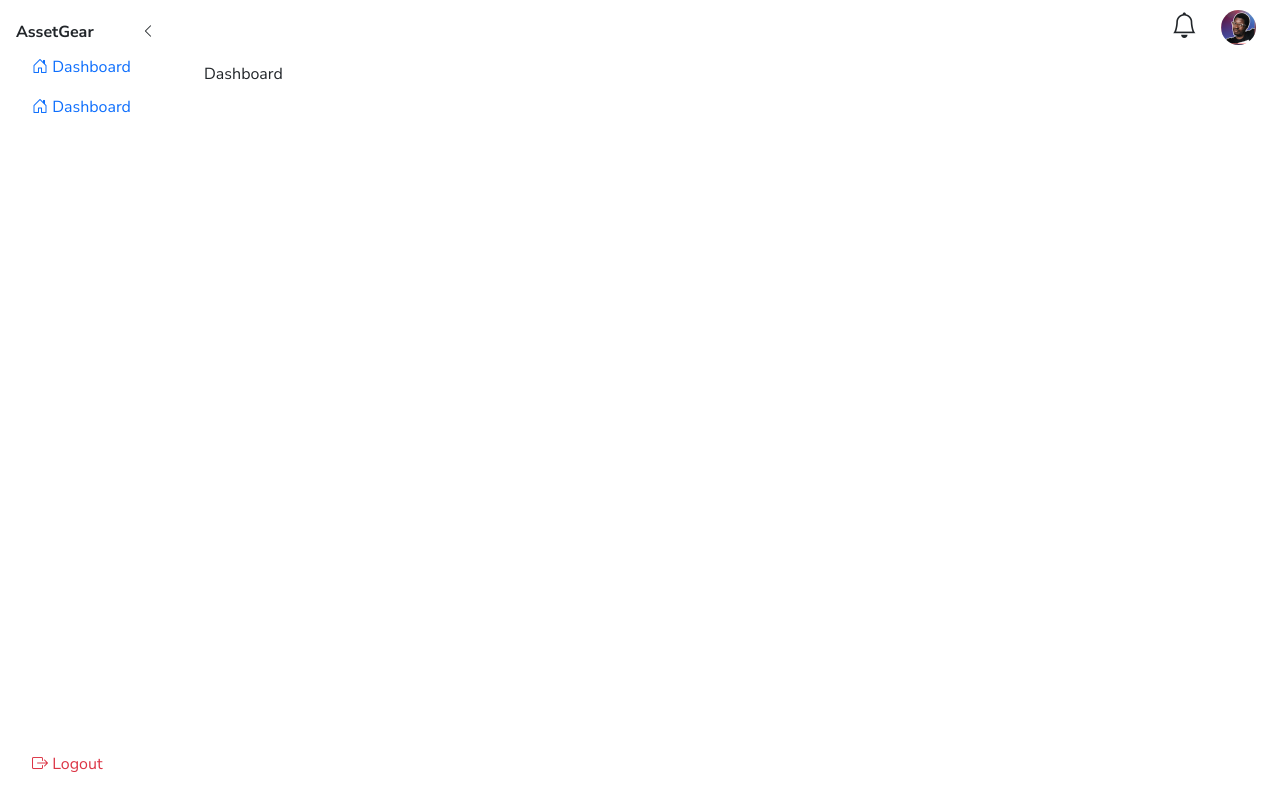
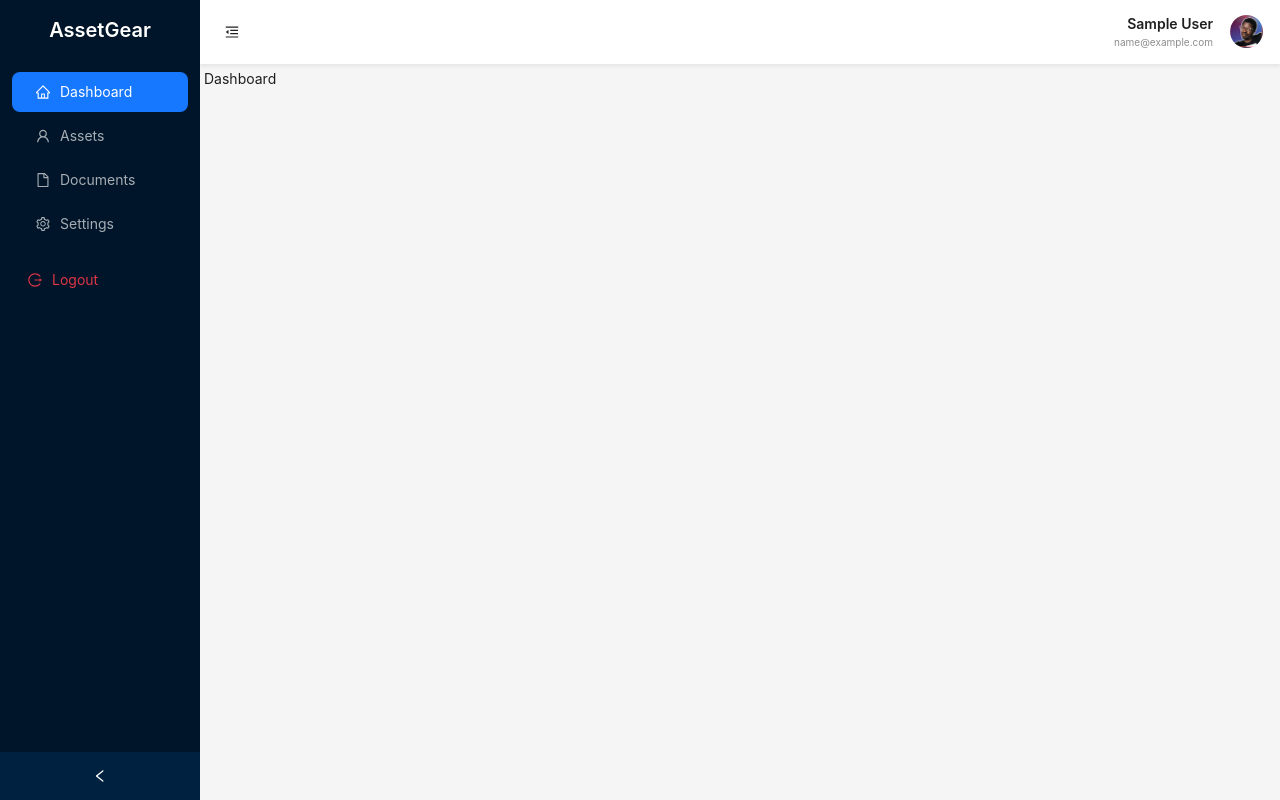
Before and after one commit to officelimex/assetgear, a React (Vite) app in the folder frontend/: page /app in a window 1280 px wide. Built offline with nearby package versions, Linux system fonts and the light colour scheme; no server answers; sample sign-in values are in the browser's storage.

Commit message:
Add AssetList component, implement ProtectedRoute for app routes, and update dependencies

```diff
--- a/frontend/src/App.tsx
+++ b/frontend/src/App.tsx
@@ -6,7 +6,9 @@ import AccessPage from "@/pages/AccessPage";
 import ResetPassword from "@/pages/auth/ResetPassword";
 import ForgotPassword from "@/pages/auth/ForgotPassword";
 import VerifyOTP from "@/pages/auth/VerifyOTP";
+import ProtectedRoute from "@/components/ProtectedRoute";
 import "react-toastify/dist/ReactToastify.css";
+import AssetList from "./pages/AssetPage";
 
 export default function App() {
 	return (
@@ -22,9 +24,14 @@ export default function App() {
 				<Route path="auth/verify/:email/:otp" element={<VerifyOTP />} />
 				<Route path="auth/verify/:email" element={<VerifyOTP />} />
 			</Route>
-      <Route path="/app/" element={<AppLayout />}>
+
+			{/* Protect the /app routes */}
+			<Route path="/app/" element={<ProtectedRoute />}>
+				<Route element={<AppLayout />}>
 					<Route index element={<Dashboard />} />
 					<Route path="dashboard" element={<Dashboard />} />
+					<Route path="assets" element={<AssetList />} />
+				</Route>
 			</Route>
 		</Routes>
 	);
--- a/frontend/src/components/ProtectedRoute.tsx
+++ b/frontend/src/components/ProtectedRoute.tsx
@@ -1,13 +1,14 @@
-import { ReactNode } from "react";
-import { Navigate } from "react-router-dom";
-import Cookies from "js-cookie";
+import { Navigate, Outlet } from "react-router-dom";
+import { useUser } from "@/context/UserContext";
 
-interface ProtectedRouteProps {
-  children: ReactNode;
-}
+const ProtectedRoute = () => {
+	const { user } = useUser();
 
-export default function ProtectedRoute({ children }: ProtectedRouteProps) {
-  const token = Cookies.get("token"); // Retrieve token from cookies
+	if (!user) {
+		return <Navigate to="/" replace />;
+	}
 
-  return token ? children : <Navigate to="/" replace />;
-}
+	return <Outlet />;
+};
+
+export default ProtectedRoute;
--- a/frontend/src/pages/AppLayout.tsx
+++ b/frontend/src/pages/AppLayout.tsx
@@ -1,143 +1,107 @@
-import { useState, useEffect } from "react";
+import { useState } from "react";
 import { Link, Outlet } from "react-router-dom";
+import { Layout, Menu, Button, Typography, Avatar } from "antd";
+import {
+	MenuFoldOutlined,
+	MenuUnfoldOutlined,
+	LogoutOutlined,
+	HomeOutlined,
+	SettingOutlined,
+	UserOutlined,
+	FileOutlined,
+} from "@ant-design/icons";
 import { useUser } from "@/context/UserContext";
+import "bootstrap/dist/css/bootstrap.min.css";
 import "@/assets/AppLayout.css";
-import "bootstrap-icons/font/bootstrap-icons.css";
+
+const { Header, Sider, Content } = Layout;
+const { Title, Text } = Typography;
 
 export default function AdminLayout() {
-  const [isScrolled, setIsScrolled] = useState(false);
-  const [showOffcanvas, setShowOffcanvas] = useState(false);
-  const [isTablet, setIsTablet] = useState(window.innerWidth < 768);
-  const [isSidebarCollapsed, setIsSidebarCollapsed] = useState(false);
-  const { logout } = useUser();
+	const [collapsed, setCollapsed] = useState(false);
+	const { logout, user } = useUser();
 
-  useEffect(() => {
-    const handleScroll = () => {
-      setIsScrolled(window.scrollY > 35);
-    };
+	const menuItems = [
+		{
+			key: "1",
+			icon: <HomeOutlined />,
+			label: <Link to="/app/dashboard">Dashboard</Link>,
+		},
+		{
+			key: "2",
+			icon: <UserOutlined />,
+			label: <Link to="/app/assets">Assets</Link>,
+		},
+		{
+			key: "3",
+			icon: <FileOutlined />,
+			label: <Link to="/app/documents">Documents</Link>,
+		},
+		{
+			key: "4",
+			icon: <SettingOutlined />,
+			label: <Link to="/app/settings">Settings</Link>,
+		},
+	];
 
-    const handleResize = () => {
-      setIsTablet(window.innerWidth < 768);
-    };
+	const logoutItem = {
+		key: "5",
+		icon: <LogoutOutlined />,
+		label: "Logout",
+		onClick: logout,
+		className: "text-danger",
+	};
 
-    window.addEventListener("scroll", handleScroll);
-    window.addEventListener("resize", handleResize);
-    return () => {
-      window.removeEventListener("scroll", handleScroll);
-      window.removeEventListener("resize", handleResize);
-    };
-  }, []);
+	return (
+		<Layout className="vh-100">
+			{/* Sidebar */}
+			<Sider
+				collapsible
+				collapsed={collapsed}
+				onCollapse={setCollapsed}
+				className="d-flex flex-column ">
+				<div className="text-center mb-3 mt-3">
+					<Title level={4} className="text-white">
+						{collapsed ? "AG" : "AssetGear"}
+					</Title>
+				</div>
+				<Menu
+					theme="dark"
+					mode="inline"
+					defaultSelectedKeys={["1"]}
+					className="flex-grow-1 p-2"
+					items={menuItems}
+				/>
+				<Menu
+					theme="dark"
+					mode="inline"
+					className="mt-auto"
+					items={[logoutItem]}
+				/>
+			</Sider>
 
-  return (
-    <div className="container-fluid d-flex p-0">
-      {/* Sidebar Toggle Button */}
-      <button
-        className="btn btn-primary position-fixed top-0 start-0 m-2 d-md-none"
-        onClick={() => setShowOffcanvas(true)}
-        style={{ zIndex: 1045 }}
-      >
-        <i className="bi bi-list"></i>
-      </button>
-
-      {/* Sidebar (Collapsible) */}
-      <nav
-        className={`nav flex-column p-3 vh-100 position-fixed d-none d-md-flex ${isSidebarCollapsed ? "collapsed" : ""}`}
-        style={{
-          width: isSidebarCollapsed ? "60px" : "180px",
-          transition: "width 0.3s ease",
-        }}
-      >
-        <div className="d-flex justify-content-between align-items-center">
-          <div className="fw-bold text-center">
-            {!isSidebarCollapsed && "AssetGear"}
-          </div>
-          <button
-            className="btn btn-sm"
-            onClick={() => setIsSidebarCollapsed(!isSidebarCollapsed)}
-          >
-            <i
-              className={`bi ${isSidebarCollapsed ? "bi-chevron-right" : "bi-chevron-left"}`}
-            ></i>
-          </button>
-        </div>
-        <li className="nav-item">
-          <Link className="nav-link active" to="/app/dashboard">
-            <i className="bi bi-house-door"></i>{" "}
-            {!isSidebarCollapsed && "Dashboard"}
-          </Link>
-        </li>
-        <li className="nav-item">
-          <a className="nav-link" href="#">
-            <i className="bi bi-house-door"></i>{" "}
-            {!isSidebarCollapsed && "Dashboard"}
-          </a>
-        </li>
-        <li className="nav-item mt-auto">
-          <a className="nav-link text-danger" href="#" onClick={logout}>
-            <i className="bi bi-box-arrow-right"></i>{" "}
-            {!isSidebarCollapsed && "Logout"}
-          </a>
-        </li>
-      </nav>
-
-      <div
-        className={`offcanvas offcanvas-start ${showOffcanvas ? "show" : ""}`}
-        tabIndex={-1}
-      >
-        <div className="offcanvas-header">
-          <h5 className="offcanvas-title">AssetGear</h5>
-          <button
-            type="button"
-            className="btn-close"
-            onClick={() => setShowOffcanvas(false)}
-          ></button>
-        </div>
-        <div className="offcanvas-body">
-          <li className="nav-item">
-            <a className="nav-link active" href="#">
-              Active
-            </a>
-          </li>
-          <li className="nav-item">
-            <a className="nav-link" href="#">
-              Link
-            </a>
-          </li>
-          <li className="nav-item mt-auto">
-            <a className="nav-link text-danger" href="#" onClick={logout}>
-              Logout
-            </a>
-          </li>
-        </div>
-      </div>
-
-      {/* Main Content */}
-      <div
-        className="content flex-grow-1 px-4"
-        style={{
-          marginLeft: isTablet ? "0" : isSidebarCollapsed ? "60px" : "180px",
-          transition: "margin 0.3s ease",
-        }}
-      >
-        <div
-          className={`topmenu pb-3 pt-2 position-sticky bg-white rounded-0 d-flex justify-content-between align-items-center ${
-            isScrolled ? "glass-e" : ""
-          }`}
-        >
-          <div className="d-flex align-items-center gap-4 ms-auto">
-            <i className="bi bi-bell" style={{ fontSize: "1.6rem" }}></i>
-            <img
-              src="/profile.png"
-              alt="Profile"
-              className="rounded-circle"
-              style={{ width: "35px", height: "35px" }}
-            />
-          </div>
-        </div>
-        <div>
-          <Outlet />
-        </div>
-      </div>
-    </div>
-  );
+			{/* Main Layout */}
+			<Layout>
+				<Header className="d-flex justify-content-between align-items-center px-3 bg-white shadow-sm">
+					<Button
+						type="text"
+						icon={collapsed ? <MenuUnfoldOutlined /> : <MenuFoldOutlined />}
+						onClick={() => setCollapsed(!collapsed)}
+					/>
+					<div className="d-flex align-items-center gap-3">
+						<div className="d-flex flex-column text-end">
+							<Text strong>{user?.name}</Text>
+							<Text type="secondary" className="fs-8">
+								{user?.email}
+							</Text>
+						</div>
+						<Avatar src="/profile.png" size={35} />
+					</div>
+				</Header>
+				<Content className="p-1">
+					<Outlet />
+				</Content>
+			</Layout>
+		</Layout>
+	);
 }
--- /dev/null
+++ b/frontend/src/pages/AssetPage.tsx
@@ -0,0 +1,113 @@
+import React, { useState, useEffect, Key } from "react";
+import { Table, Tag, Space, Button } from "antd";
+import { PlusOutlined } from "@ant-design/icons";
+
+type Asset = {
+	key: string;
+	name: string;
+	category: string;
+	status: string;
+	purchaseDate: string;
+};
+
+const AssetList: React.FC = () => {
+	const [assets, setAssets] = useState<Asset[]>([]);
+	const [loading, setLoading] = useState<boolean>(true);
+
+	useEffect(() => {
+		// Simulated API call
+		setTimeout(() => {
+			setAssets([
+				{
+					key: "1",
+					name: "Laptop XPS 15",
+					category: "Electronics",
+					status: "In Use",
+					purchaseDate: "2023-06-15",
+				},
+				{
+					key: "2",
+					name: "Office Chair",
+					category: "Furniture",
+					status: "Available",
+					purchaseDate: "2022-09-10",
+				},
+				{
+					key: "3",
+					name: "Projector HD",
+					category: "Electronics",
+					status: "Under Maintenance",
+					purchaseDate: "2021-03-25",
+				},
+			]);
+			setLoading(false);
+		}, 1000);
+	}, []);
+
+	const columns = [
+		{
+			title: "Asset Name",
+			dataIndex: "name",
+			key: "name",
+			width: 200, // Set a width
+		},
+		{
+			title: "Category",
+			dataIndex: "category",
+			key: "category",
+			width: 150, // Set a width
+		},
+		{
+			title: "Status",
+			dataIndex: "status",
+			key: "status",
+			width: 150,
+			render: (status: string) => {
+				let color =
+					status === "In Use"
+						? "green"
+						: status === "Available"
+							? "blue"
+							: "volcano";
+				return <Tag color={color}>{status}</Tag>;
+			},
+		},
+		{
+			title: "Purchase Date",
+			dataIndex: "purchaseDate",
+			key: "purchaseDate",
+			width: 150,
+		},
+		{
+			title: "Actions",
+			key: "actions",
+			width: 150,
+			render: (_: unknown, record: Asset) => (
+				<Space>
+					<Button type="link">Edit</Button>
+					<Button type="link" danger>
+						Delete
+					</Button>
+				</Space>
+			),
+		},
+	];
+
+	return (
+		<div style={{ padding: 20 }}>
+			<Space style={{ marginBottom: 16 }}>
+				<Button type="primary" icon={<PlusOutlined />}>
+					Add Asset
+				</Button>
+			</Space>
+			<Table
+				columns={columns}
+				dataSource={assets}
+				loading={loading}
+				scroll={{ x: "max-content" }}
+			/>
+		</div>
+	);
+};
+
+export default AssetList;
```
Also changed, not shown: frontend/package.json (+7 -2 lines), frontend/src/context/UserContext.tsx (+18 -21 lines), frontend/src/pages/AccessPage.tsx (indentation only), 1 other file (tests, documents, lock files or other folders). Lines whose indentation alone changed are shown as unchanged.
